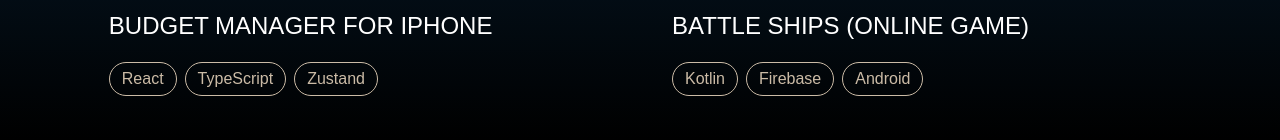
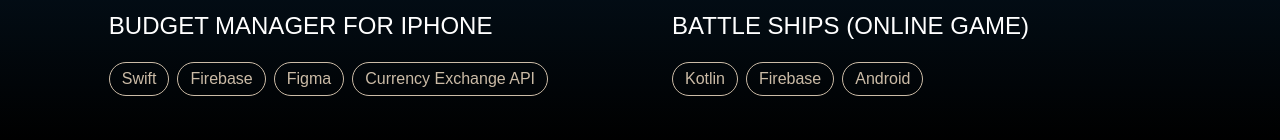
Before and after one commit to GhassanSoukieh/ghassan-soukieh-web, a Next.js app: page /projects in a window 1280 px wide. Shown: the part 660-800 px from the top of the page. Built offline with nearby package versions, Linux system fonts and the light colour scheme; a web font is replaced by a local one.

Commit message:
Updated description and fixed a view bug

```diff
--- a/src/app/projects/[project]/page.tsx
+++ b/src/app/projects/[project]/page.tsx
@@ -101,7 +101,7 @@
 
       {/*Key features ***************************************************************/}
       <ScrollFader animationDurationDirection="Down">
-        <div className="bg-black/20 rounded-2xl p-8 border border-white/10  w-full mb-10">
+        <div className="bg-black/20 rounded-2xl p-8 border border-white/10  w-full mb-40">
           <h3 className="myFont text-4xl text-(--golden) mb-4">Key Features</h3>
           <ul className="textFont text-xl space-y-3 text-(--beigeCustom)">
             {project?.keyFeatures.map((feature, index) => (
--- a/src/projects.ts
+++ b/src/projects.ts
@@ -15,9 +15,13 @@
 const projects: Project[] = [
   {
     title: "BUDGET MANAGER FOR IPHONE",
-    description:
-      "A simple but thoughtful todo app that supports nested subtasks, keyboard shortcuts, and local persistence. I experimented with optimistic UI updates, drag-and-drop reordering, and filter views (Today, Upcoming, Completed) to keep the experience fast and intuitive without needing a backend.",
-    tech: ["React", "TypeScript", "Zustand"],
+    description: `An intelligent expense tracker designed for iPhone.
+                This app helps you manage your finances effortlessly by tracking expenses, visualizing spending patterns through detailed charts,
+                and organizing transactions by category. You can create an account to securely
+                save your data online while maintaining local access for offline use and seamless syncing. Integrated with a live currency exchange API, it allows
+                instant conversion between currencies — perfect for travelers or international users.`,
+
+    tech: ["Swift", "Firebase", "Figma", "Currency Exchange API"],
     images: [
       { src: `${image_src}3.png` },
       { src: `${image_src}2 (1).png` },
@@ -31,8 +35,11 @@
     link: "budget-manager-for-iphone",
     mobilePhotos: true,
     keyFeatures: [
-      "Nested subtask management with intuitive hierarchy",
-      "Keyboard shortcuts for power users",
+      "Detailed expense tracking with category insights",
+      "Interactive charts to visualize spending habits",
+      "Secure account system with online and local data sync",
+      "Real-time currency conversion using live exchange rates",
+      "Optimized design tailored for iPhone users",
     ],
   },
   {
@@ -65,6 +72,7 @@
     keyFeatures: [
       "Responsive design for optimal viewing on all devices",
       "Integration with Umbraco CMS for easy content management",
+      "Animations and interactive elements to enhance user engagement",
     ],
   },
 ];
```
